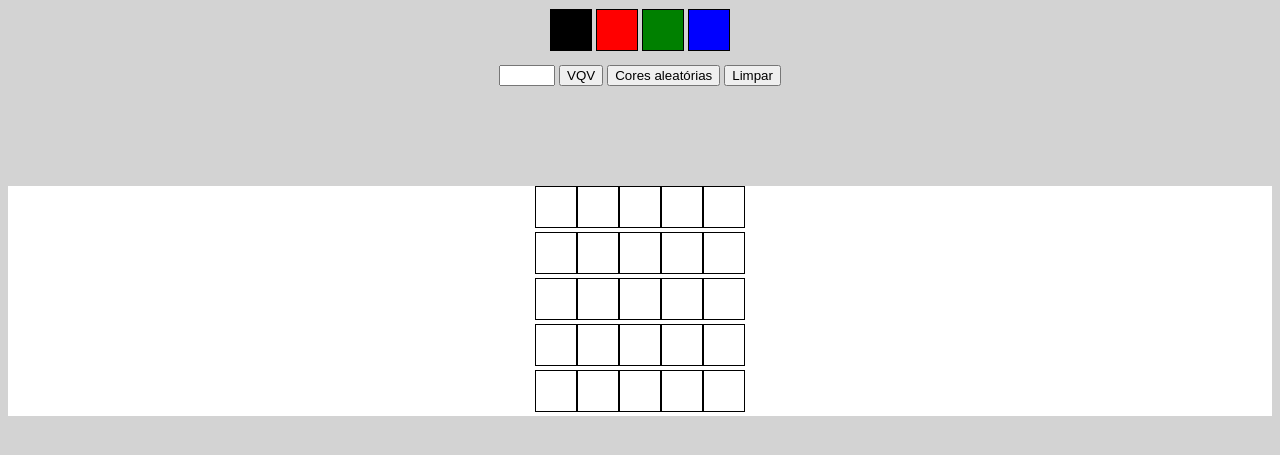
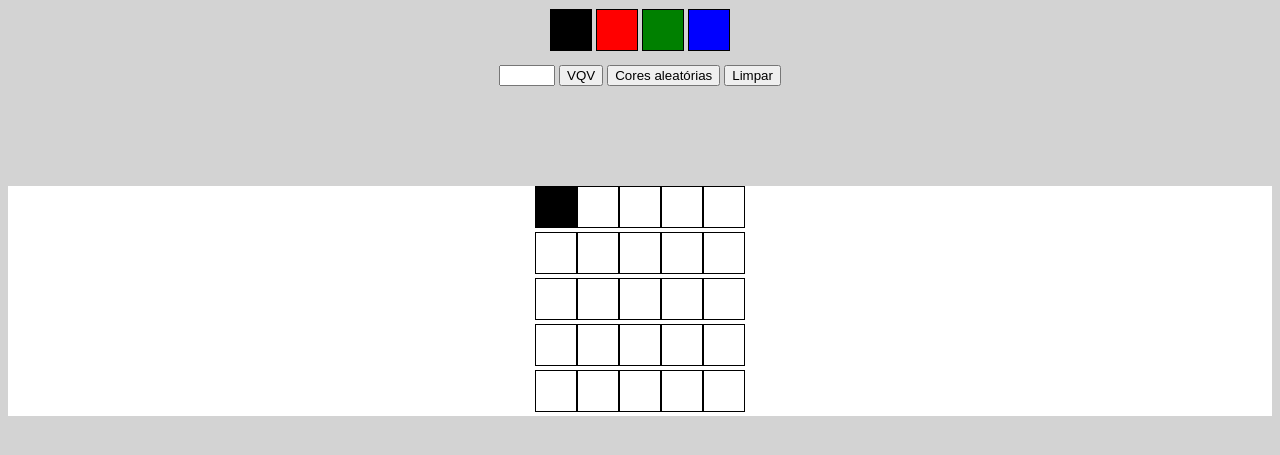
Before and after one commit to sergioajiki/pixel-art, a website: page index.html in a window 1280 px wide. Both pictures are taken after a click on the element 556 px from the left and 286 px from the top of the page. Shown: the part 79-534 px from the top of the page. Drawn offline with Linux system fonts and the light colour scheme.

Commit message:
pintando quadro

```diff
--- a/script.js
+++ b/script.js
@@ -111,6 +111,23 @@ getButtonLimpar.addEventListener('click', () => {
   }
 });
 
+function boardInicio(){
+  let mainBoard = document.querySelector('#pixel-board');
+    for (i = 0; i < 5; i += 1) {
+      for (index = 0; index < 5; index += 1) {
+        let pixelDoQuadro = document.createElement('div');
+        pixelDoQuadro.className = 'pixel';
+        pixelDoQuadro.style.backgroundColor = 'rgb(255,255,255)';
+        pixelDoQuadro.style.height = '40px';
+        pixelDoQuadro.style.width = '40px';
+        pixelDoQuadro.style.border = '1px solid black';
+        pixelDoQuadro.style.display = 'inline-block';
+        mainBoard.appendChild(pixelDoQuadro);
+        }
+      mainBoard.appendChild(document.createElement('br'))
+    }
+  }
+  boardInicio();
 // Mudar classe selected
 const selecionaFirstColor = document.querySelectorAll('.color')[0];
 const selecionaSecondColor = document.querySelectorAll('.color')[1];
@@ -146,30 +163,24 @@ selecionaFourtColor.addEventListener('click', () => {
   }
   selecionaFourtColor.classList.add('selected');
 });
-function boardInicio(){
-let mainBoard = document.querySelector('#pixel-board');
-  for (i = 0; i < 5; i += 1) {
-    for (index = 0; index < 5; index += 1) {
-      let pixelDoQuadro = document.createElement('div');
-      pixelDoQuadro.className = 'pixel';
-      pixelDoQuadro.style.backgroundColor = 'rgb(255,255,255)';
-      pixelDoQuadro.style.height = '40px';
-      pixelDoQuadro.style.width = '40px';
-      pixelDoQuadro.style.border = '1px solid black';
-      pixelDoQuadro.style.display = 'inline-block';
-      mainBoard.appendChild(pixelDoQuadro);
-      }
-    mainBoard.appendChild(document.createElement('br'))
-  }
-}
-  boardInicio();
+
+let getPixel = document.querySelector('.pixel')
+getPixel.addEventListener('click', () => {
+  let pincel = document.querySelector('.selected');
+  console.log(pincel);
+  let corDoPincel = pincel.style.backgroundColor;
+  getPixel.style.backgroundColor = corDoPincel;
+});
+
 // // pintar quadro
-// const getPixel = document.querySelector('.pixel');
+// const getPixel = document.querySelectorAll('.pixel');
+// console.log(getPixel);
+// const pincel = document.querySelector('.selected');
+// console.log(pincel);
+// getPixel[index].addEventListener('click', () => {
+//     for (let index = 0; index < getPixel.length; index +=1) {
+//     let corDoPincel = pincel.style.backgroundColor;
+//     getPixel[index].style.backgroundColor = corDoPincel;
+//   }
 // // console.log(getPixel);
-// getPixel.addEventListener('click', () => {
-//   const pincel = document.querySelector('.selected');
-//   // console.log(pincel);
-//   const corDoPincel = pincel.style.backgroundColor;
-//   // console.log(corDoPincel)
-//   getPixel.style.backgroundColor = corDoPincel;
 // });
```
Also changed, not shown: index.html (+1 -35 lines).
